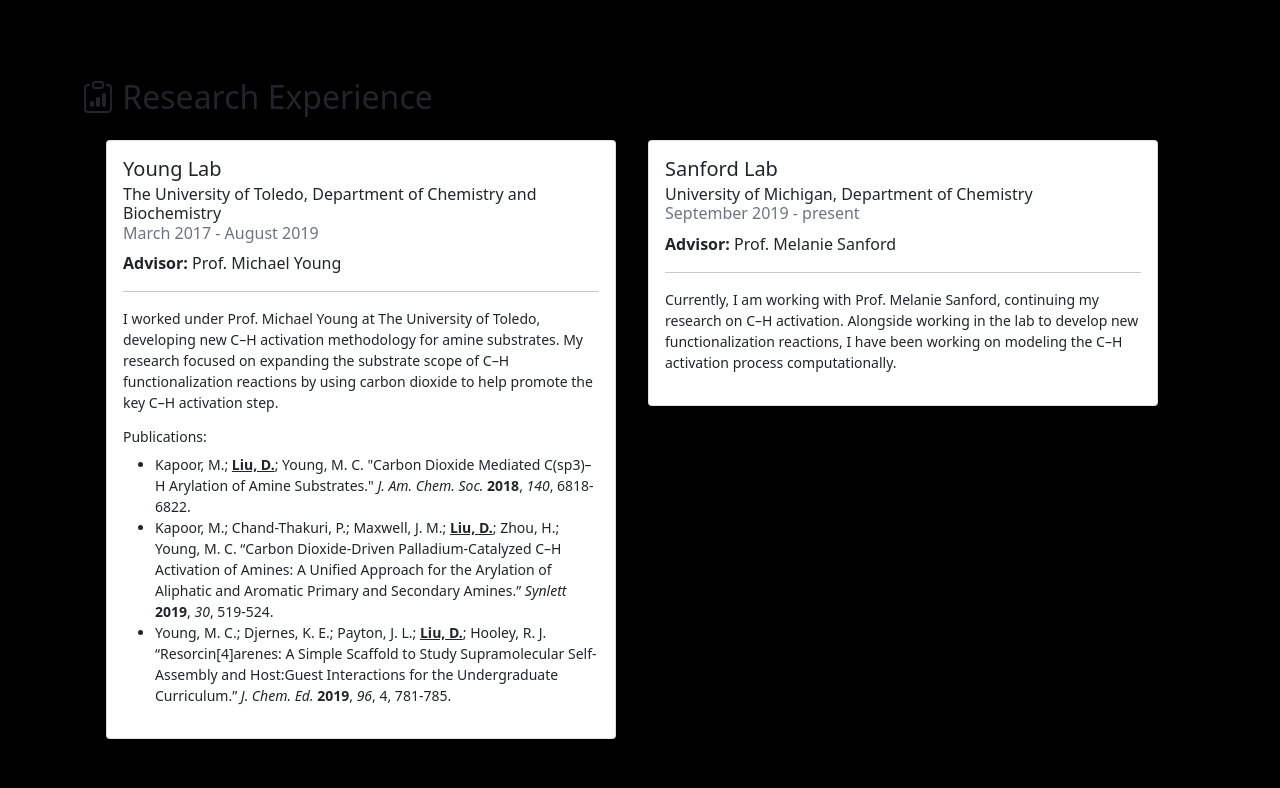
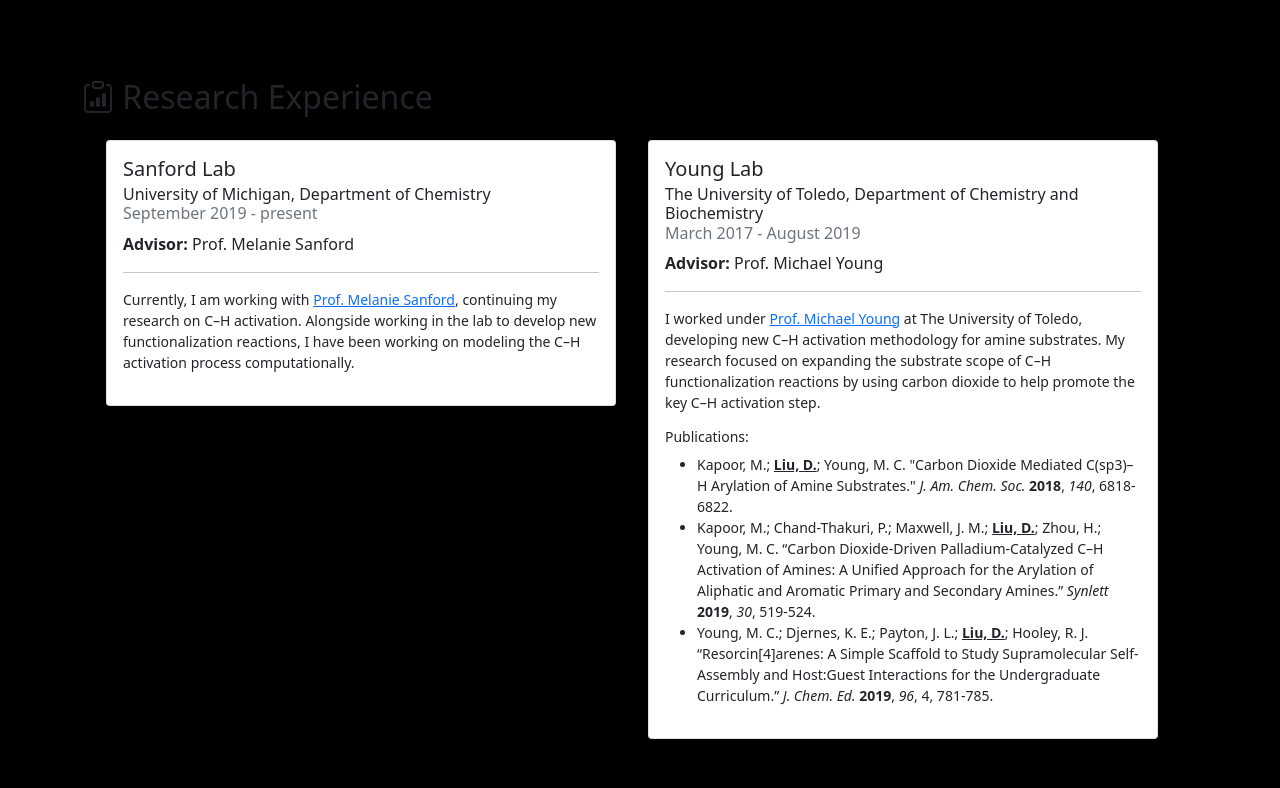
Before and after one commit to danlliu/danlliu.github.io-old, a Vue app: page / in a window 1280 px wide. Shown: the part 3632-4420 px from the top of the page. Built offline with nearby package versions, Linux system fonts and the light colour scheme.

Commit message:
research websites

```diff
--- a/src/pages/Homepage.vue
+++ b/src/pages/Homepage.vue
@@ -178,14 +178,36 @@
                 <div class="col-12 col-md-6 p-3">
                     <div class="card">
                         <div class="card-body">
+                            <h5 class="card-title">Sanford Lab</h5>
+                            <h6 class="card-subtitle mb-1">University of Michigan, Department of Chemistry</h6>
+                            <h6 class="card-subtitle mb-2 text-muted">September 2019 - present</h6>
+                            <p><span class="bold">Advisor:</span> Prof. Melanie Sanford</p>
+                            <hr/>
+                            <p class="small">Currently, I am working with <a
+                                    href="https://sites.lsa.umich.edu/msanford-lab/" target="_blank"
+                                    rel="noopener noreferrer">Prof.
+                                Melanie
+                                Sanford</a>,
+                                continuing my
+                                research on C–H activation. Alongside working in the lab to develop new
+                                functionalization reactions, I have been working on modeling the C–H activation
+                                process computationally.</p>
+                        </div>
+                    </div>
+                </div>
+                <div class="col-12 col-md-6 p-3">
+                    <div class="card">
+                        <div class="card-body">
                             <h5 class="card-title">Young Lab</h5>
                             <h6 class="card-subtitle mb-1">The University of Toledo, Department of Chemistry and
                                 Biochemistry</h6>
                             <h6 class="card-subtitle mb-2 text-muted">March 2017 - August 2019</h6>
                             <p><span class="bold">Advisor:</span> Prof. Michael Young</p>
                             <hr/>
-                            <p class="small">I worked under Prof. Michael Young at The University of Toledo,
-                               developing new C–H activation methodology for amine substrates. My research focused
+                            <p class="small">I worked under <a href="https://www.younggroupchem.com/" target="_blank"
+                                                               rel="noopener noreferrer">Prof. Michael
+                                Young</a> at The University of Toledo,
+                                developing new C–H activation methodology for amine substrates. My research focused
                                 on expanding the substrate scope of C–H functionalization reactions by using carbon
                                 dioxide to help promote the key C–H activation step.</p>
                             <h6 class="small">Publications:</h6>
@@ -210,21 +232,6 @@
                                         class="italic">96</span>, 4, 781-785.
                                 </li>
                             </ul>
-                        </div>
-                    </div>
-                </div>
-                <div class="col-12 col-md-6 p-3">
-                    <div class="card">
-                        <div class="card-body">
-                            <h5 class="card-title">Sanford Lab</h5>
-                            <h6 class="card-subtitle mb-1">University of Michigan, Department of Chemistry</h6>
-                            <h6 class="card-subtitle mb-2 text-muted">September 2019 - present</h6>
-                            <p><span class="bold">Advisor:</span> Prof. Melanie Sanford</p>
-                            <hr/>
-                            <p class="small">Currently, I am working with Prof. Melanie Sanford, continuing my
-                                research on C–H activation. Alongside working in the lab to develop new
-                                functionalization reactions, I have been working on modeling the C–H activation
-                                process computationally.</p>
                         </div>
                     </div>
                 </div>
```
